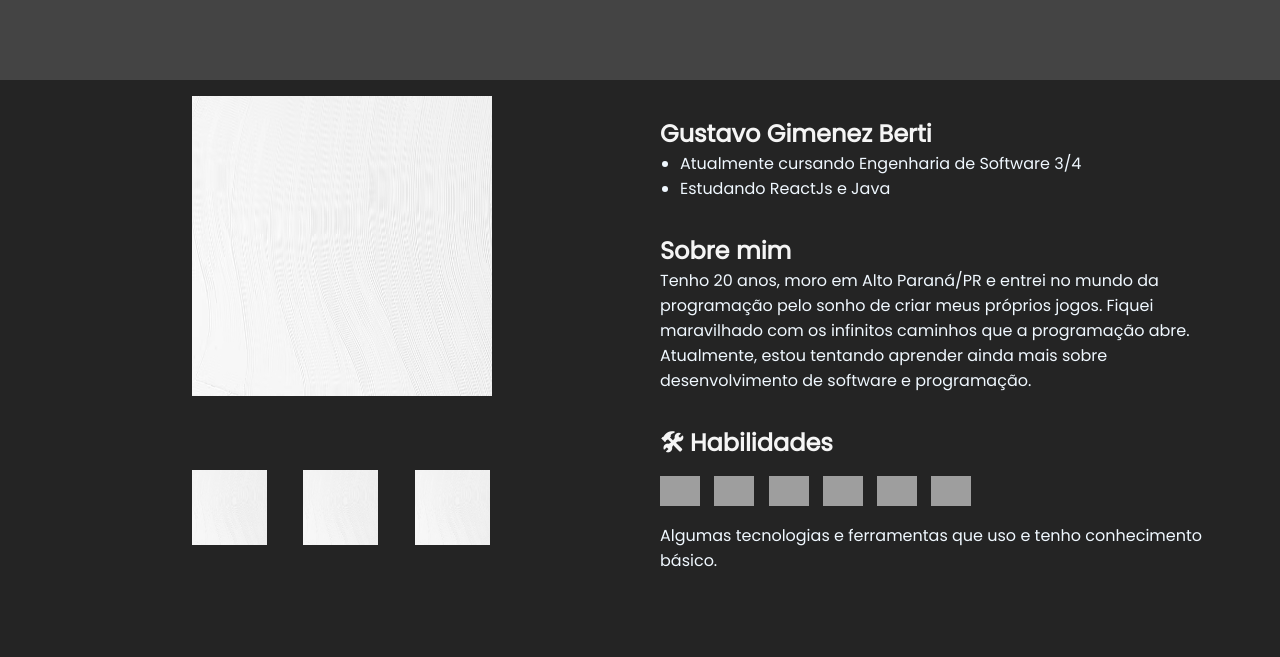
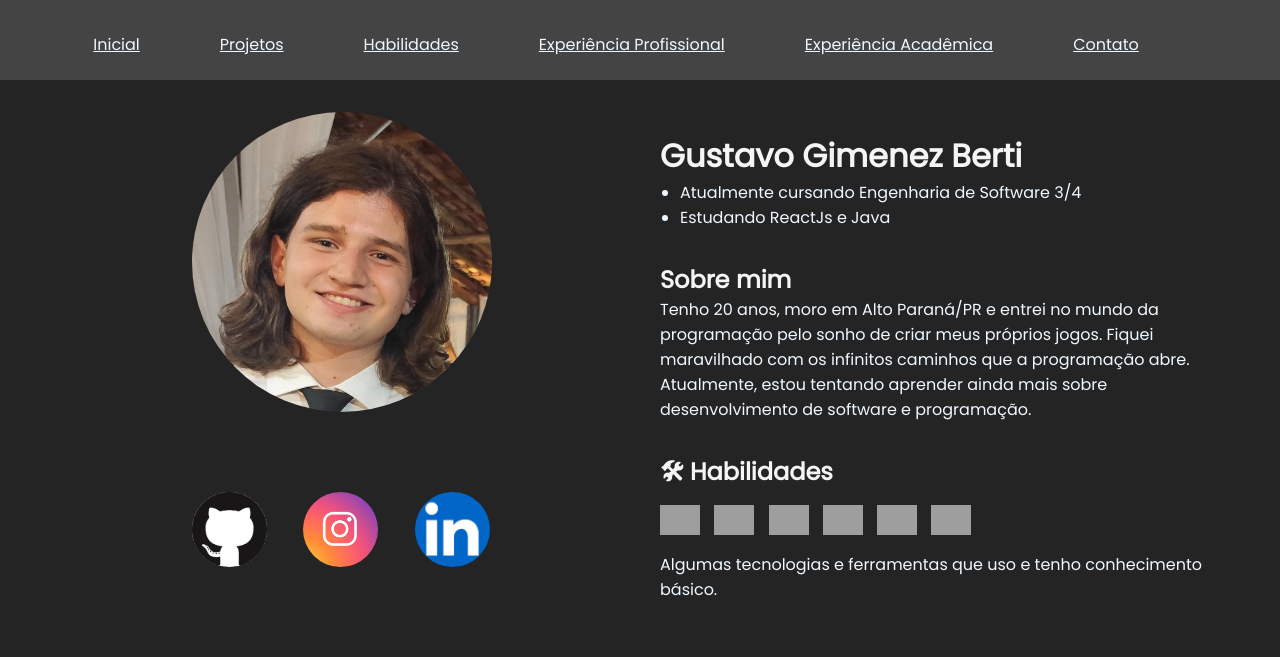
Before and after one commit to gustavo-berti/Portfolio-online, a plain HTML site: page index.html in a window 1280 px wide. Drawn offline with Linux system fonts and the light colour scheme; grey boxes are pictures that could not be loaded.

Commit message:
Adicionando navegação na navbar e adição de fotos na pagina inicial

```diff
--- a/index.html
+++ b/index.html
@@ -8,19 +8,20 @@
     <meta name='viewport' content='width=device-width, initial-scale=1'>
     <link rel='stylesheet' type='text/css' media='screen' href='style.css'>
     <link rel='stylesheet' type='text/css' media='screen' href='navbar/navbar.css'>
+    <link rel='stylesheet' type='text/css' media='screen' href='universal.css'>
     <script src='script.js' defer></script>
     <script src='navbar/navbar.js' defer></script>
 </head>
 
 <body>
-    <section class="navbar"></section>
-    <section class="about">
+    <header class="navbar"></header>
+    <main class="about">
         <div class="image">
-            <img src="assets/white.jpeg" class="perfil">
+            <img src="assets/Perfil.jpg" class="perfil">
             <div class="links">
-                <img src="assets/white.jpeg" class="social" id="github">
-                <img src="assets/white.jpeg" class="social" id="instagram">
-                <img src="assets/white.jpeg" class="social" id="linkedin">
+                <img src="assets/github-original.jpeg" class="social" id="github">
+                <img src="assets/instagram.png" class="social" id="instagram">
+                <img src="assets/linkedin.jpeg" class="social" id="linkedin">
             </div>
         </div>
         <div class="text">
@@ -43,9 +44,8 @@
             <code><img class="icon" src="https://cdn.jsdelivr.net/gh/devicons/devicon/icons/java/java-plain.svg" /></code>
             <code><img class="icon" src="https://cdn.jsdelivr.net/gh/devicons/devicon/icons/mysql/mysql-original.svg"  /></code>
             <p>Algumas tecnologias e ferramentas que uso e tenho conhecimento básico.</p>
-            </p>
         </div>
-    </section>
+    </main>
 </body>
 
 </html>
--- a/navbar/navbar.css
+++ b/navbar/navbar.css
@@ -1,6 +1,22 @@
 .navbar{
     margin: 0;
+    padding: 1em;
     width: 100vw;
     height: 5em;
     background-color: #444444;
+    overflow: hidden;
+    text-align: center;
 }
+
+.navbar ul{
+    display: inline-flex;
+    list-style-type: none;
+}
+
+.navbar li{
+    margin-right: 5em;
+}
+
+.navbar li a:hover{
+    background-color: #242424;
+}
--- a/navbar/navbar.html
+++ b/navbar/navbar.html
@@ -1,2 +1,10 @@
 <nav class="navbar">
+    <ul>
+        <li><a href="../index.html">Inicial</a></li>
+        <li><a href="../projects/projects.html">Projetos</a></li>
+        <li><a href="../skills/skills.html">Habilidades</a></li>
+        <li><a href="../professional-experience/professional-experience.html">Experiência Profissional</a></li>
+        <li><a href="../academic-experience/academic-experience.html">Experiência Acadêmica</a></li>
+        <li><a href="../contact/contact.html">Contato</a></li>
+    </ul>
 </nav>
--- a/style.css
+++ b/style.css
@@ -1,16 +1,5 @@
-@import url(https://fonts.googleapis.com/css?family=Poppins);
-
-*{
-    background-color: #242424;
-    color: aliceblue;
-    font-family: 'Poppins';
-    margin: 0;
-    padding: 0;
-    box-sizing: border-box;
-}
-
 .about{
-    margin-top: 1em;
+    margin-top: 2em;
     display: grid;
     grid-template-columns: 45vw 45vw;
     grid-gap: 5vw;
@@ -52,10 +41,12 @@
 .perfil{
     width: 300px;
     height: 300px;
+    border-radius: 50%;
 }
 
 .social{
     width: 75px;
     height: 75px;
     margin-right: 2em;
+    border-radius: 50%;
 }
--- /dev/null
+++ b/universal.css
@@ -0,0 +1,13 @@
+@import url(https://fonts.googleapis.com/css?family=Poppins);
+
+*{
+    color: aliceblue;
+    font-family: 'Poppins';
+    margin: 0;
+    padding: 0;
+    box-sizing: border-box;
+}
+
+body{
+    background-color: #242424;
+}
```
Also changed, not shown: academic-experience/academic-experience.html (added, +15 -0 lines), contact/contact.html (added, +15 -0 lines), professional-experience/professional-experience.html (added, +15 -0 lines), projects/projects.html (added, +15 -0 lines), skills/skills.html (added, +15 -0 lines), assets/Perfil.jpg (added), assets/github-original.jpeg (added), assets/instagram.png (added), assets/linkedin.jpeg (added), assets/white.jpeg (deleted).
